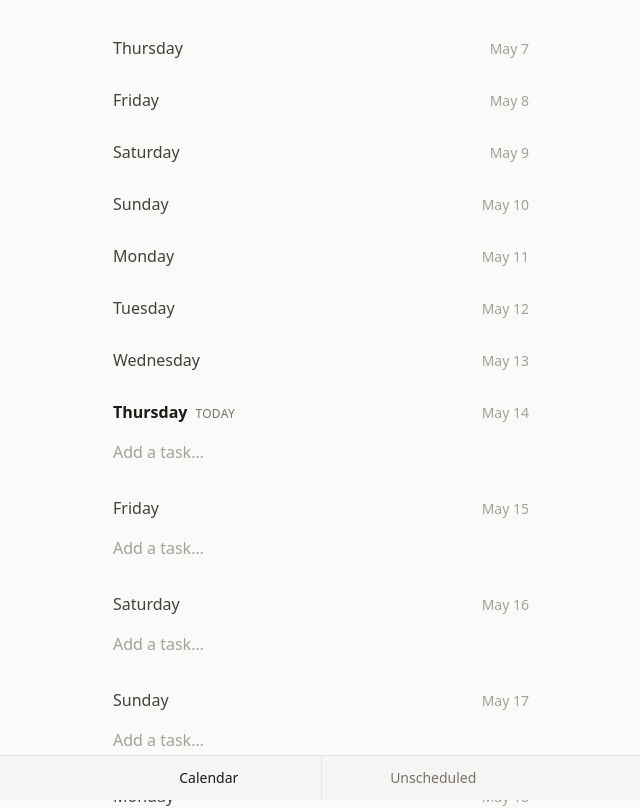
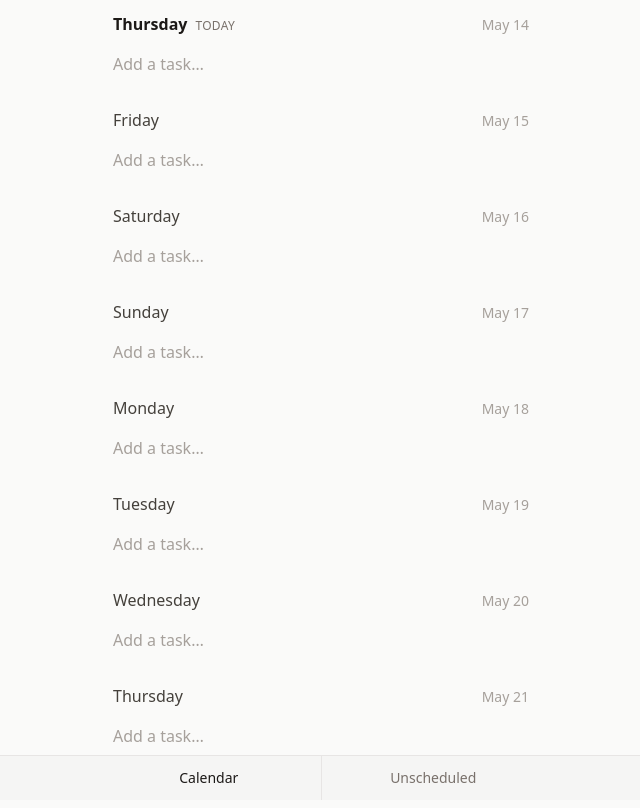
Before and after one commit to mattrw2/calendar, a React (Vite) app: page / in a window 1280 px wide. Shown: the top 808 px of the page, without its empty margins (319-959 px from the left). Built offline with nearby package versions, Linux system fonts and the light colour scheme.

Commit message:
fix: scroll position when tabbing

```diff
--- a/src/App.tsx
+++ b/src/App.tsx
@@ -109,9 +109,13 @@ export default function App() {
   }
 
   return (
-    <>
-      <main className="mx-auto max-w-md px-4 py-6 pb-28">
-        {loaded && view === 'calendar' &&
+    <div className="h-dvh flex flex-col">
+      <div
+        className="flex-1 min-h-0 overflow-y-auto"
+        hidden={view !== 'calendar'}
+      >
+        <main className="mx-auto max-w-md px-4 py-6">
+          {loaded &&
             days.map((d) => {
               const key = d.format('YYYY-MM-DD');
               const isToday = key === todayKey;
@@ -132,8 +136,15 @@ export default function App() {
                 </div>
               );
             })}
+        </main>
+      </div>
 
-        {loaded && view === 'week' && (
+      <div
+        className="flex-1 min-h-0 overflow-y-auto"
+        hidden={view !== 'week'}
+      >
+        <main className="mx-auto max-w-md px-4 py-6">
+          {loaded && (
             <WeekView
               todos={todos.filter((t) => t.dateKey === 'week')}
               onAdd={(text) => handleAdd('week', text)}
@@ -144,9 +155,10 @@ export default function App() {
             />
           )}
         </main>
+      </div>
 
       <nav
-        className="fixed inset-x-0 bottom-0 z-10 border-t border-stone-200 dark:border-stone-800 bg-stone-100 dark:bg-stone-950"
+        className="border-t border-stone-200 dark:border-stone-800 bg-stone-100 dark:bg-stone-950"
         style={{ paddingBottom: 'env(safe-area-inset-bottom)' }}
       >
         <div className="mx-auto max-w-md flex divide-x divide-stone-200 dark:divide-stone-800">
@@ -162,7 +174,7 @@ export default function App() {
           />
         </div>
       </nav>
-    </>
+    </div>
   );
 }
 
```
Lines whose indentation alone changed are shown as unchanged.
